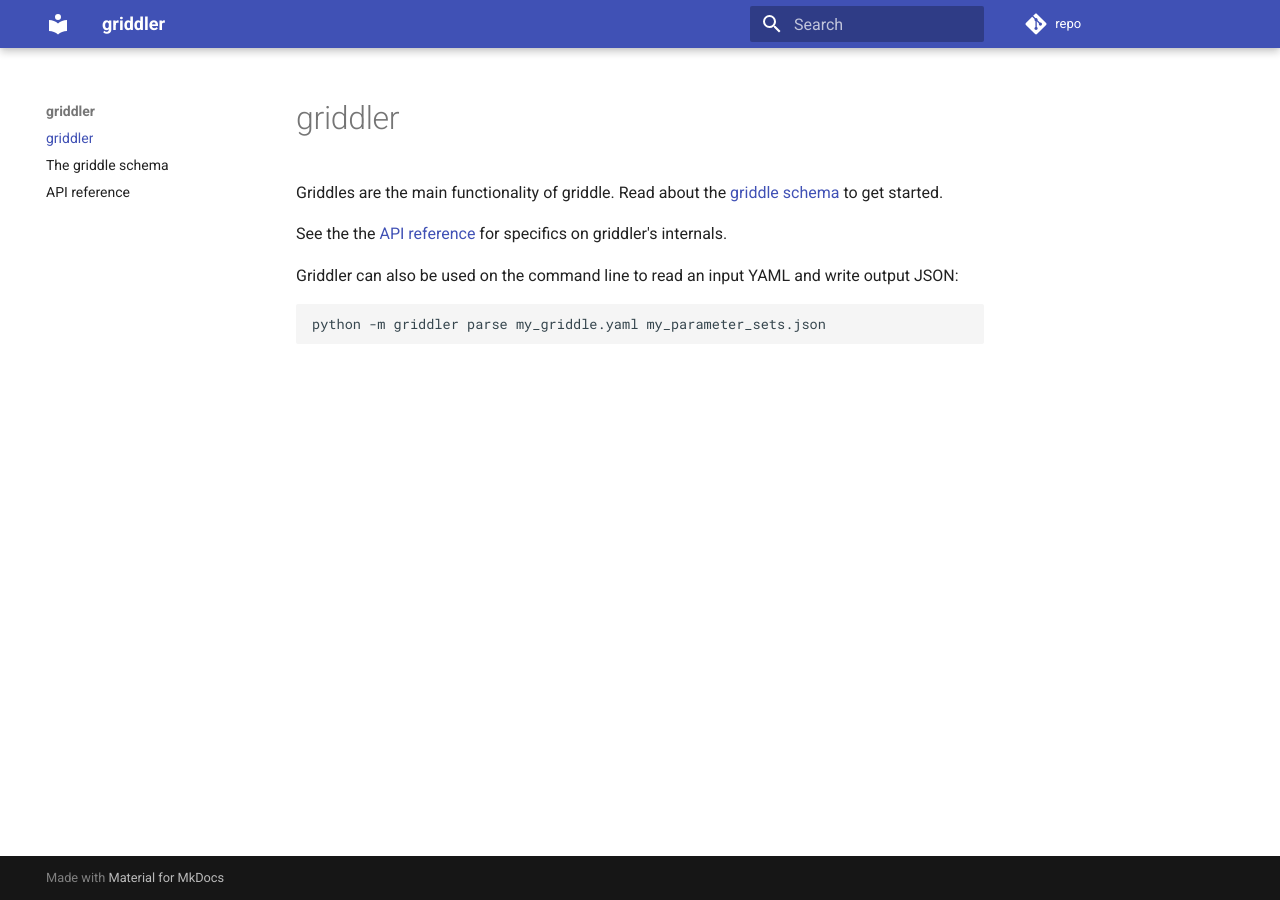
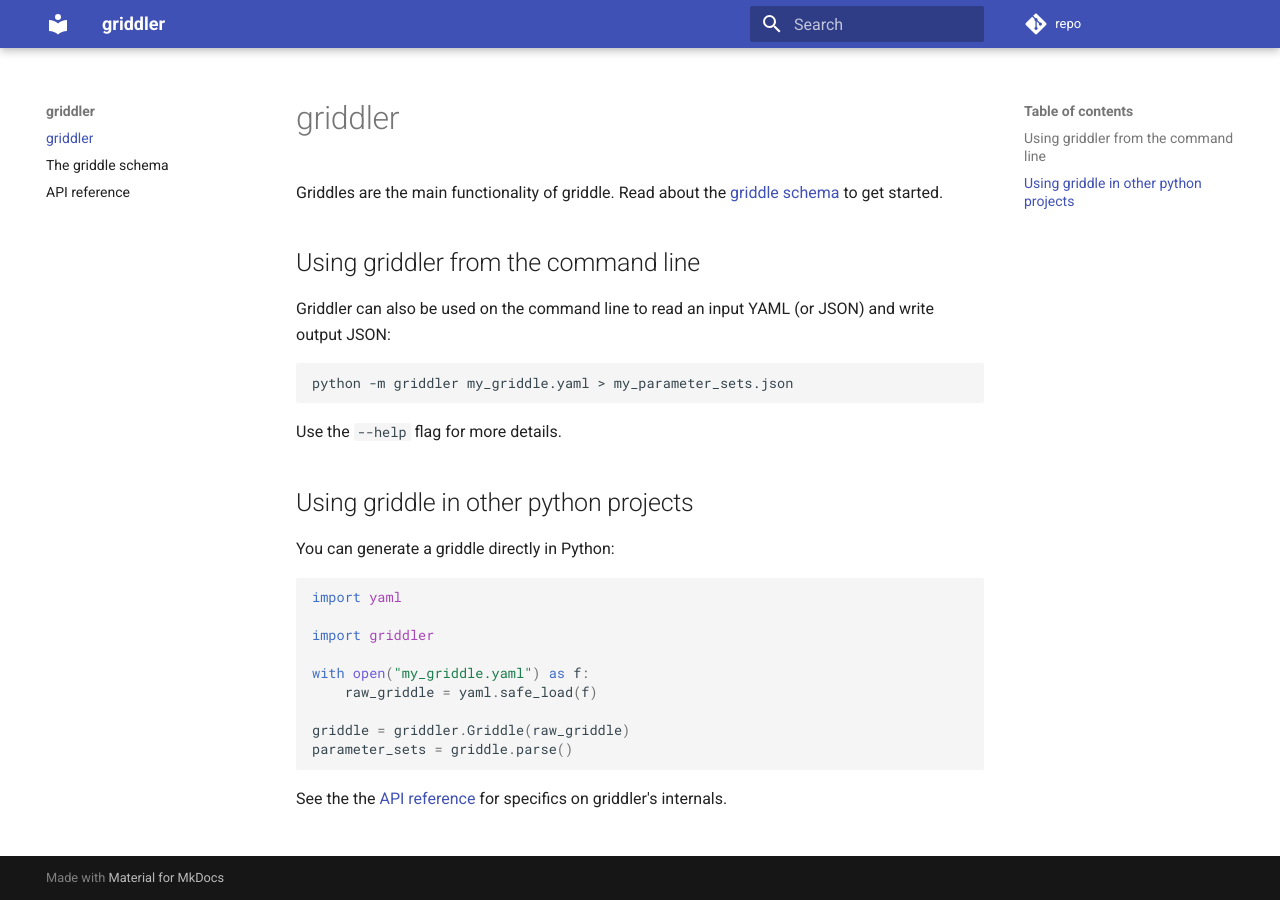
Before and after one commit to CDCgov/pygriddler, an MkDocs documentation site: the page built from docs/index.md, in a window 1280 px wide. Built offline with MkDocs 1.6.1 and Material for MkDocs 9.7.7, drawn with Linux system fonts in a browser that asks for light colours; comment, search, counter and statistics services are not loaded.

````diff
--- a/docs/index.md
+++ b/docs/index.md
@@ -2,10 +2,30 @@
 
 Griddles are the main functionality of griddle. Read about the [griddle schema](griddle.md) to get started.
 
-See the the [API reference](reference.md) for specifics on griddler's internals.
+## Using griddler from the command line
 
-Griddler can also be used on the command line to read an input YAML and write output JSON:
+Griddler can also be used on the command line to read an input YAML (or JSON) and write output JSON:
 
 ```
-python -m griddler parse my_griddle.yaml my_parameter_sets.json
+python -m griddler my_griddle.yaml > my_parameter_sets.json
 ```
+
+Use the `--help` flag for more details.
+
+## Using griddle in other python projects
+
+You can generate a griddle directly in Python:
+
+```python
+import yaml
+
+import griddler
+
+with open("my_griddle.yaml") as f:
+    raw_griddle = yaml.safe_load(f)
+
+griddle = griddler.Griddle(raw_griddle)
+parameter_sets = griddle.parse()
+```
+
+See the the [API reference](reference.md) for specifics on griddler's internals.
````
Also changed, not shown: griddler/__init__.py (+16 -15 lines).
